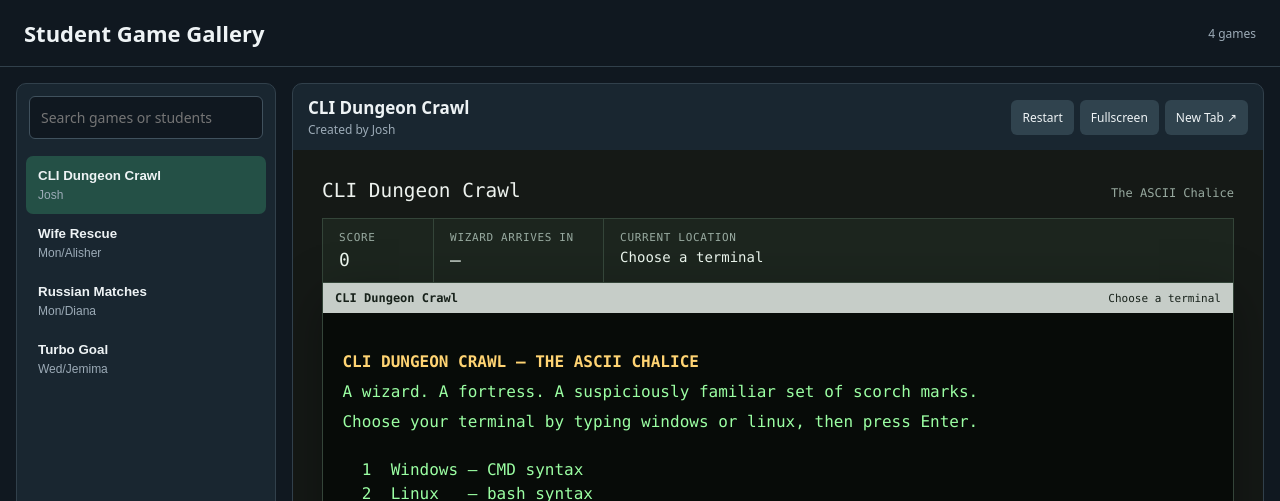
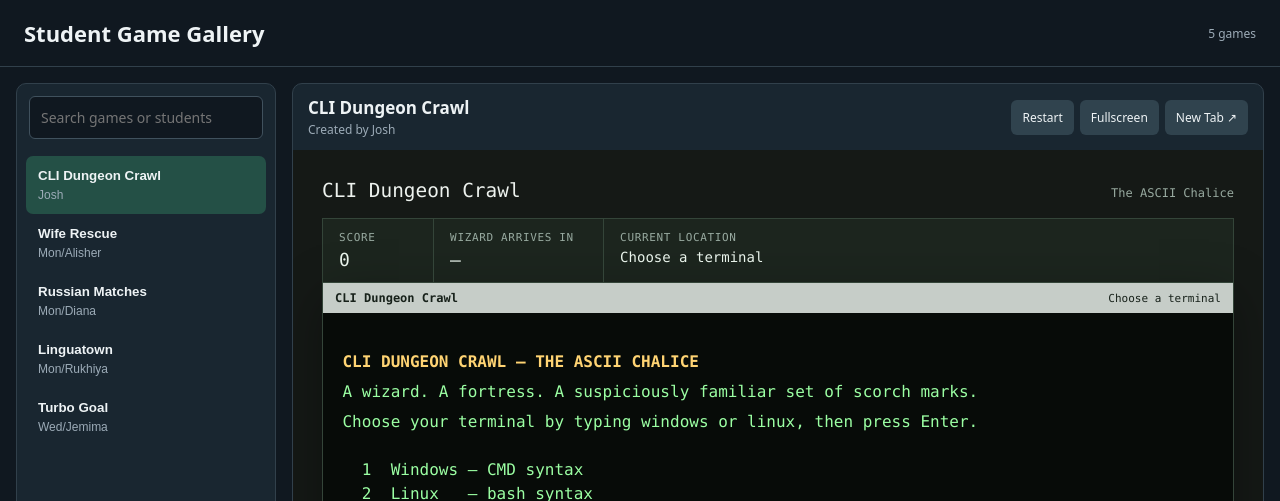
Before and after one commit to Josh-Teacher/ibm, a plain HTML site: page da/games/index.html in a window 1280 px wide. Shown: the top 501 px of the page. Drawn offline with Linux system fonts and the light colour scheme.

Commit message:
Update index.html

```diff
--- a/da/games/index.html
+++ b/da/games/index.html
@@ -221,7 +221,8 @@
     "Josh_CLI Dungeon Crawl.html",
     "wed/Jemima_Turbo Goal.html",
     "mon/Alisher_Wife Rescue.html",
-    "mon/Diana_Russian Matches.html"
+    "mon/Diana_Russian Matches.html",
+    "mon/Rukhiya_Linguatown.html"
   ];
 
   const $ = id => document.getElementById(id);
```
